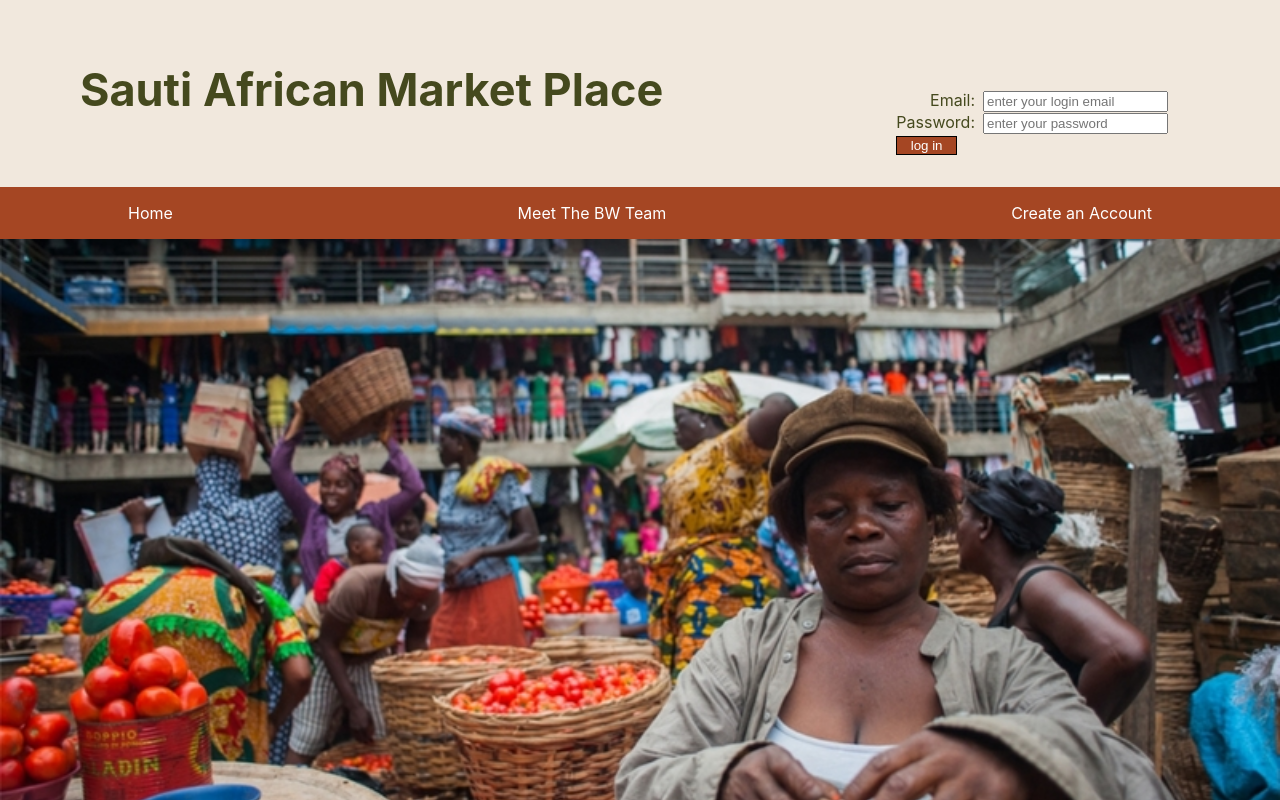
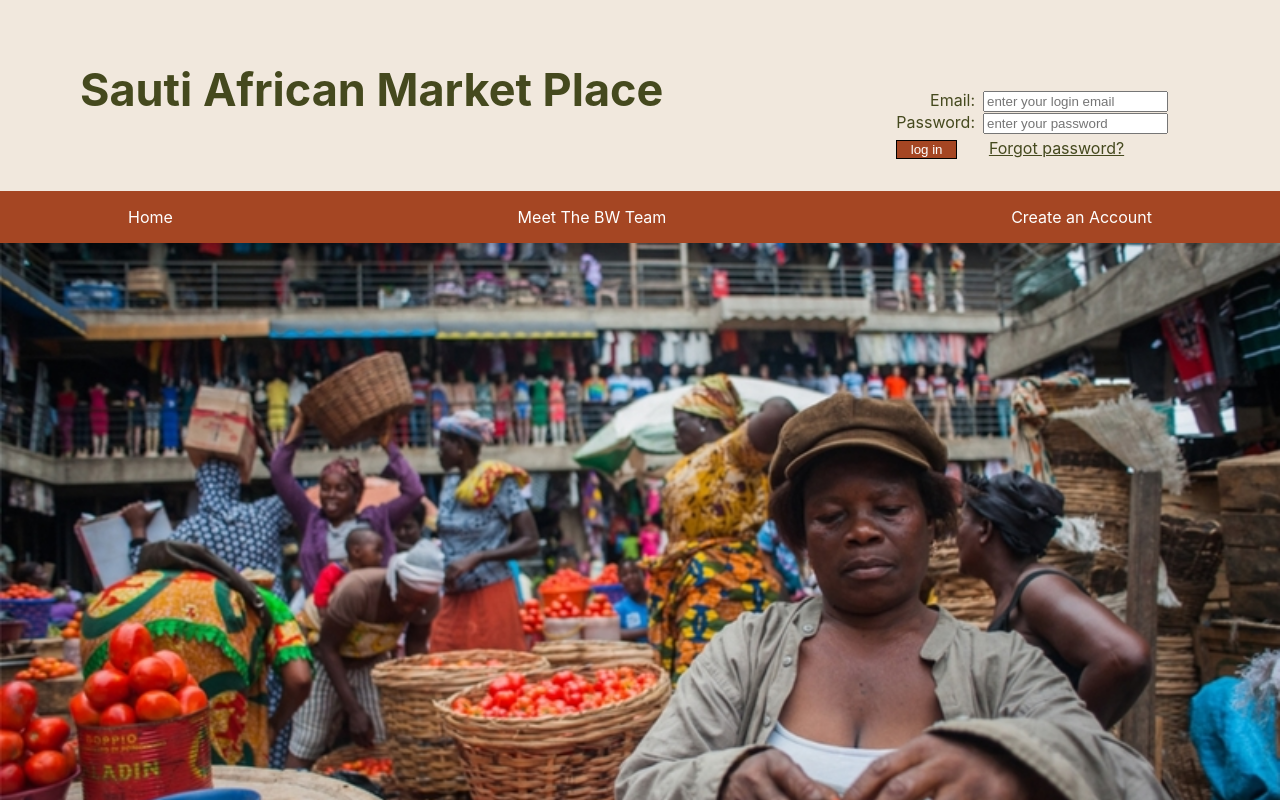
Before and after one commit to TrackTeam-175-African-MarketPlace-BW/Front-End-African-Market-Place, a React (Create React App) app: page /info in a window 1280 px wide. Shown: the top 800 px of the page. Built offline with nearby package versions, Linux system fonts and the light colour scheme; a web font is replaced by a local one.

Commit message:
finished nav login form

```diff
--- a/src/App.css
+++ b/src/App.css
@@ -44,3 +44,9 @@ code:before,
 code:after {
   content: "\`";
 }
+
+@media screen and (max-width: 1100px) {
+  h1 {
+      font-size: 36px;
+  }
+}
--- a/src/components/NavigationLogin.js
+++ b/src/components/NavigationLogin.js
@@ -1,5 +1,5 @@
 import React, { useState } from 'react'
-import { NavLink, useHistory } from 'react-router-dom'
+import { Link, NavLink, useHistory } from 'react-router-dom'
 import styled from 'styled-components'
 import axiosWithAuth from '../utils/axiosWithAuth'
 // import { updatedPassword } from '../actions/ownerActions'
@@ -18,12 +18,20 @@ const FormSection = styled.span`
     padding-right: .5em;
 `
 
+const Div = styled.div`
+    margin-top: .5rem;
+`
+
 const Button = styled.button`
     background-color: rgb(165, 70, 35);
     color: white;
     border: 1px solid black;
     padding-left: 1em;
     padding-right: 1em;
+`
+
+const Span = styled.span`
+    margin-left: 2rem;
 `
 
 const Error = styled.span`
@@ -86,11 +94,16 @@ const NavigationLogin = () => {
                     placeholder='enter your password'
                 />
             </Label><br />
-            <Button
-                type="submit"
-            >
-                log in
-            </Button>
+            <Div>
+                <Button
+                    type="submit"
+                >
+                    log in
+                </Button>
+                <Span>
+                    <Link>Forgot password?</Link>
+                </Span>
+            </Div>
             {error && (
                 <Error>
                     {error} please try again or{" "}<NavLink to="/register">make an account</NavLink>
```
